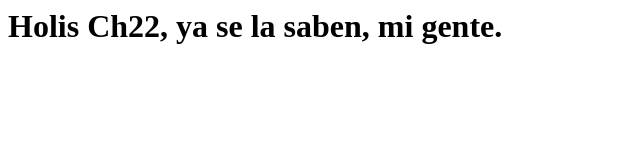
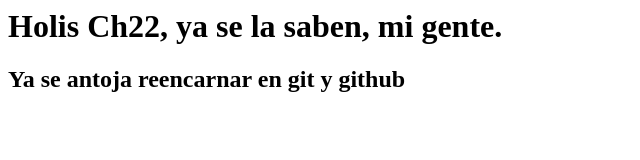
Before and after one commit to Francisco-BG/ch22, a plain HTML site: page web/web01/index.html in a window 1280 px wide. Shown: the whole page, without its empty margins (0-640 px from the left). Drawn offline with Linux system fonts and the light colour scheme.

Commit message:
feat: subtitulo h2

```diff
--- a/web/web01/index.html
+++ b/web/web01/index.html
@@ -4,5 +4,6 @@
   </head>
   <body>
     <h1>Holis Ch22, ya se la saben, mi gente.</h1>
+    <h2>Ya se antoja reencarnar en git y github</h2>
   </body>
 </html>
```
